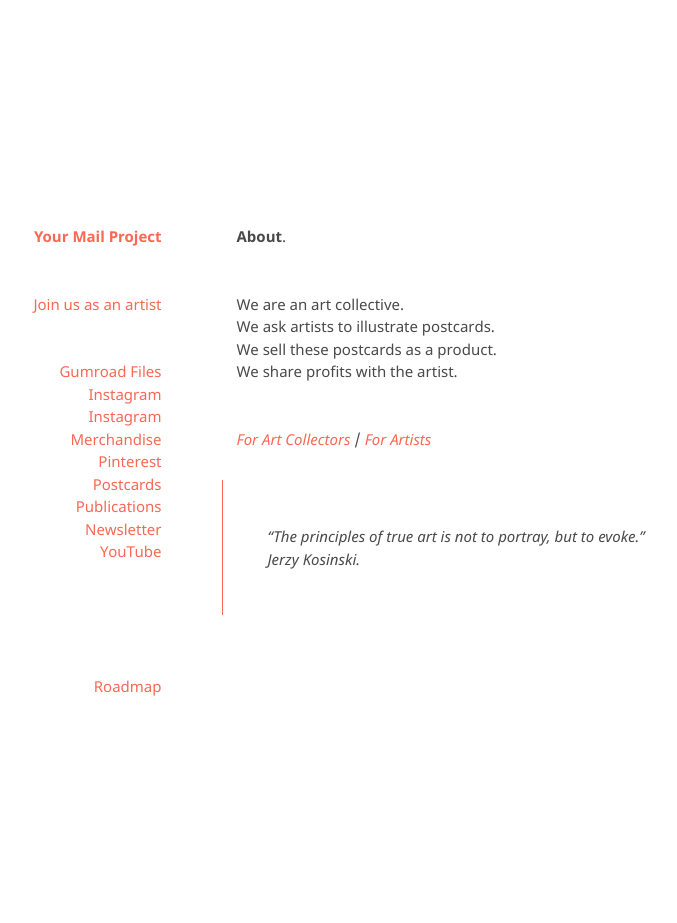
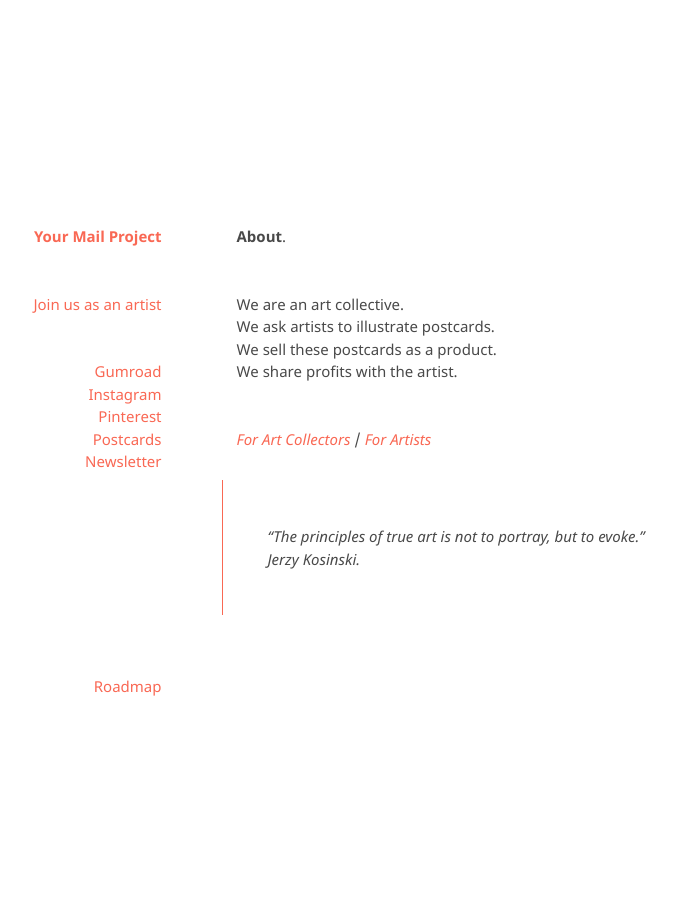
Before and after one commit to kvshvlin/yourmailproject, a Jekyll site: the page built from index.md, in a window 1280 px wide. Shown: the whole page, without its empty margins (286-963 px from the left). Built offline with Jekyll 4.4.1, drawn with Linux system fonts in a browser that asks for light colours; our own code applies the rules of GitHub Pages for plain Markdown files.

Commit message:
Update default.html

```diff
--- a/_layouts/default.html
+++ b/_layouts/default.html
@@ -19,15 +19,11 @@
 			<a href="https://yourmailproject.typeform.com/to/krhWpQJZ" target="_blank">Join us as an artist</a>
 	        </p>
 	        <p>
-			<a href="https://www.gumroad.com/yourmailproject" target="_blank">Gumroad Files</a><br>
-			<a href="https://www.instagram.com/kvshvlin" target="_blank">Instagram</a><br>
+			<a href="https://www.gumroad.com/yourmailproject" target="_blank">Gumroad</a><br>
 			<a href="https://www.instagram.com/yourmailproject" target="_blank">Instagram</a><br>
-			<a href="https://www.society6.com/gabeminimal" target="_blank">Merchandise</a><br>
 			<a href="https://in.pinterest.com/yourmailproject" target="_blank">Pinterest</a><br>
 			<a href="https://www.instamojo.com/yourmailproject" target="_blank">Postcards</a><br>
-			<a href="https://www.instamojo.com/getabookeveryday" target="_blank">Publications</a><br>
 			<a href="https://yourmailproject.substack.com" target="_blank">Newsletter</a><br>
-			<a href="https://www.youtube.com/playlist?list=UUQCznCqUhALucLSk6N8ROPA&playnext=1&index=1" target="_blank">YouTube</a>
 		</p>
         </div>
       	</header>
```
